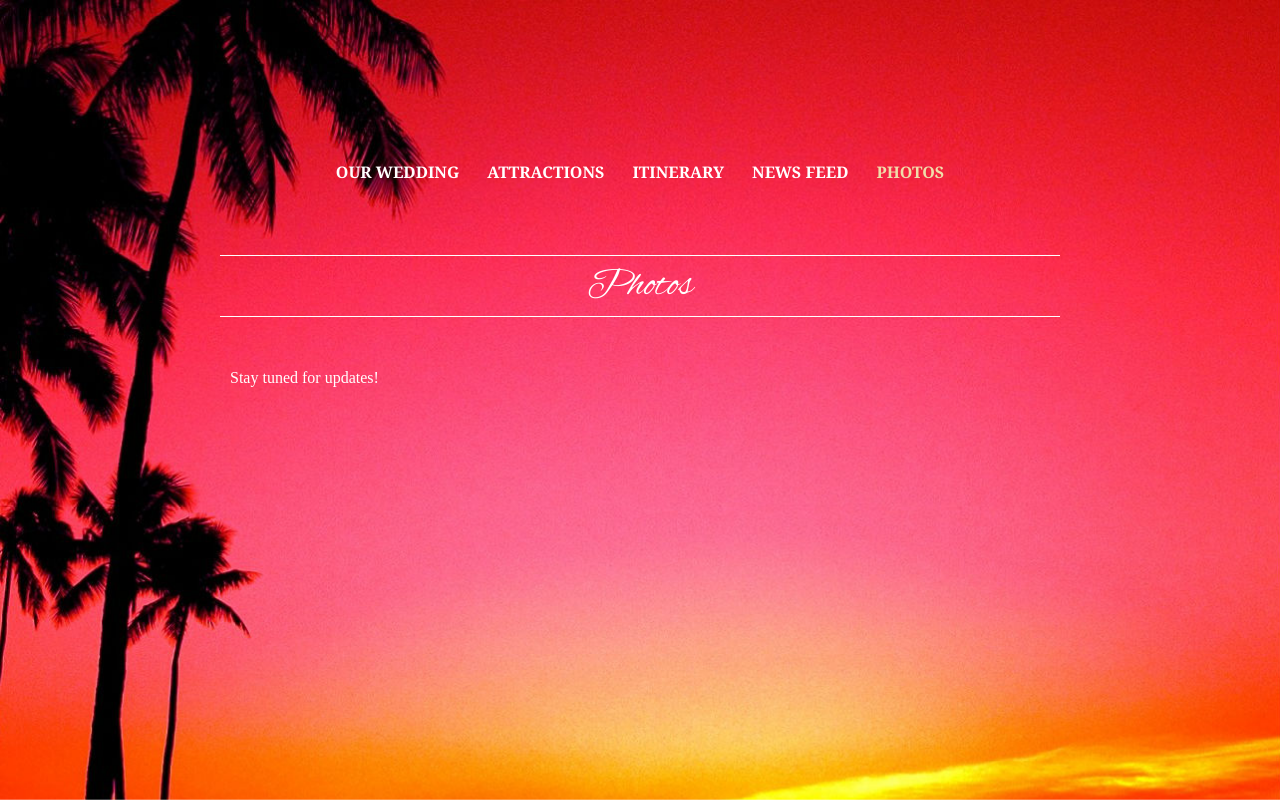
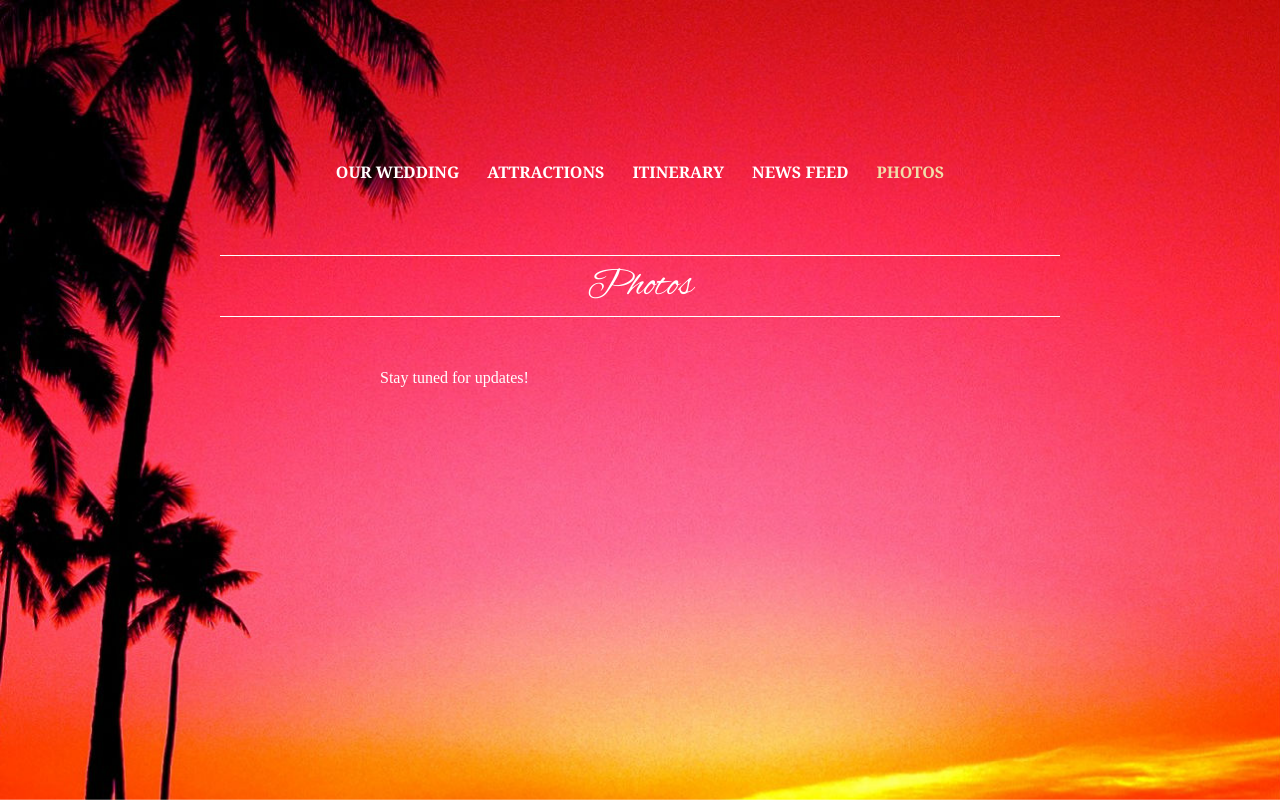
Before and after one commit to cooltoast/priya-and-vishal, a Flask app: page /photos in a window 1280 px wide. Run offline with Flask 2, Linux system fonts and the light colour scheme; some libraries are stand-ins or nearby versions; some web fonts are replaced.

Commit message:
slkinnify

```diff
--- a/priyavishal/static/layouts/layout1/app.css
+++ b/priyavishal/static/layouts/layout1/app.css
@@ -2823,10 +2823,14 @@ button.main-nav {
 .event-section-items,
 .wedding-event-section-items,
 .wedding-party-section-items,
-.location-section-items,
 .album-section-items,
 .photo-section-items {
     max-width: 840px;
+    margin: auto
+}
+
+.location-section-items {
+    max-width: 540px;
     margin: auto
 }
 .section-separator,
```
